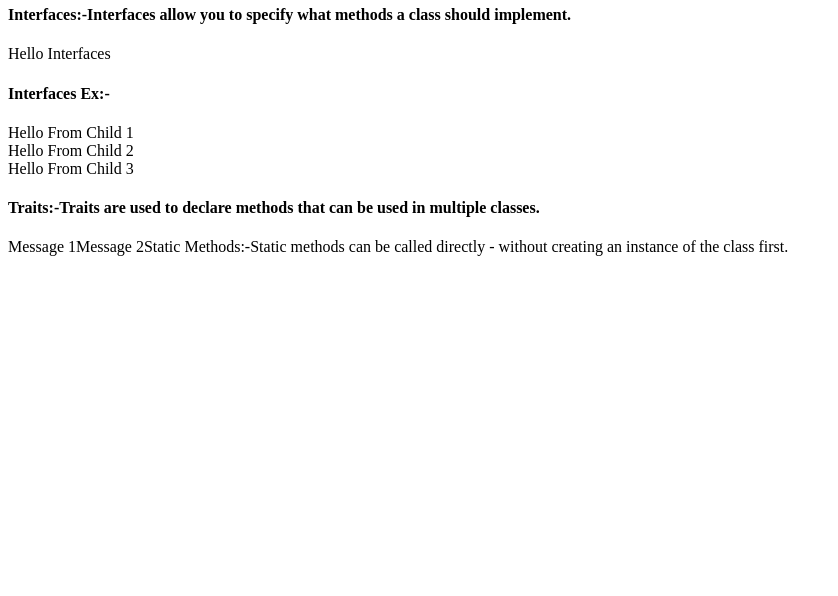
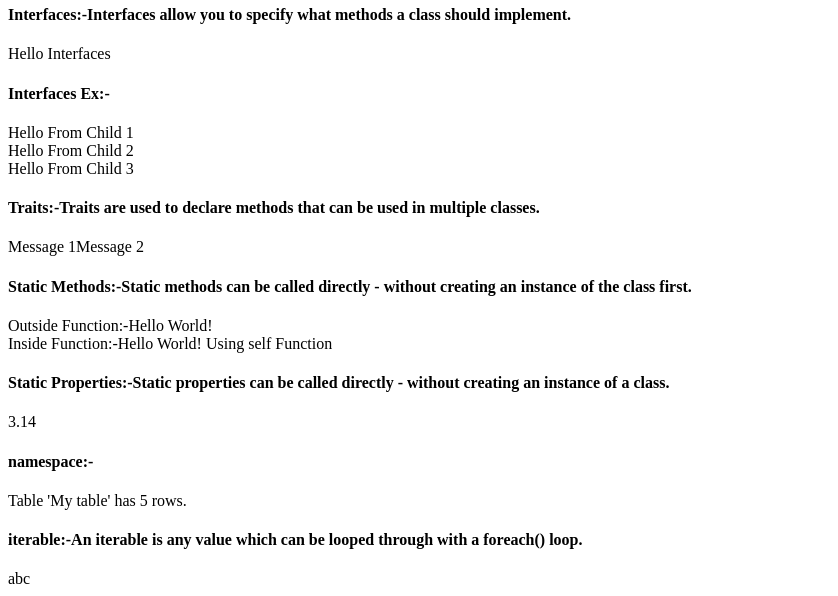
Before and after one commit to DhavalDubariya/Learn-and-fun-Jquery, a PHP site: page /oop.php in a window 1280 px wide. Shown: the part 1265-1861 px from the top of the page, without its empty margins (0-838 px from the left). Before the commit the page ends 1521 px from the top, so only its background shows below. Run offline with PHP 8.4, Linux system fonts and the light colour scheme.

Commit message:
object oriented programming 28 March

```diff
--- a/PHP/21_MARCH_PHP/Class-Object/oop.php
+++ b/PHP/21_MARCH_PHP/Class-Object/oop.php
@@ -1,3 +1,22 @@
+<?php
+
+namespace Html;
+
+class Table
+{
+    public $title = "";
+    public $numRows = 0;
+    public function message()
+    {
+        echo "<p>Table '{$this->title}' has {$this->numRows} rows.</p>";
+    }
+}
+$table = new Table();
+$table->title = "My table";
+$table->numRows = 5;
+
+
+?>
 <!DOCTYPE html>
 <html lang="en">
 
@@ -454,7 +473,8 @@
         public function hello();
     }
 
-    class child_1 implements parents_class_1{
+    class child_1 implements parents_class_1
+    {
         public function hello()
         {
             echo "Hello From Child 1 <br>";
@@ -462,7 +482,8 @@
     }
 
 
-    class child_2 implements parents_class_1{
+    class child_2 implements parents_class_1
+    {
         public function hello()
         {
             echo "Hello From Child 2  <br>";
@@ -470,7 +491,8 @@
     }
 
 
-    class child_3 implements parents_class_1{
+    class child_3 implements parents_class_1
+    {
         public function hello()
         {
             echo "Hello From Child 3  <br>";
@@ -481,30 +503,33 @@
     $child_2 = new child_2();
     $child_3 = new child_3();
 
-    $new_array = array($child_1,$child_2,$child_3);
+    $new_array = array($child_1, $child_2, $child_3);
 
-    foreach($new_array as $x){
+    foreach ($new_array as $x) {
         $x->hello();
     }
 
     echo "<h4>Traits:-Traits are used to declare methods that can be used in multiple classes.</h4>";
 
-    trait message_first{
+    trait message_first
+    {
         public function msg1()
         {
             echo "Message 1";
         }
     }
 
-    trait message_sec{
+    trait message_sec
+    {
         public function msg2()
         {
             echo "Message 2";
         }
     }
 
-    class welcome{
-        use message_first,message_sec;
+    class welcome
+    {
+        use message_first, message_sec;
     }
 
     $obj = new welcome();
@@ -513,7 +538,62 @@
     $obj1 = new welcome();
     $obj1->msg2();
 
-    echo "Static Methods:-Static methods can be called directly - without creating an instance of the class first.";
+    echo "<h4>Static Methods:-Static methods can be called directly - without creating an instance of the class first.</h4>";
+    echo "Outside Function:-";
+
+    class greeting
+    {
+        public static function welcome()
+        {
+            echo "Hello World!<br>";
+        }
+    }
+
+    // Call static method
+    greeting::welcome();
+
+    echo "Inside Function:-";
+
+    class greetings
+    {
+        public static function welcome()
+        {
+            echo "Hello World! Using self Function";
+        }
+
+        public function __construct()
+        {
+            self::welcome();
+        }
+    }
+
+    new greetings();
+
+    echo "<h4>Static Properties:-Static properties can be called directly - without creating an instance of a class.
+
+    </h4>";
+
+    class pi
+    {
+        public static $value = 3.14;
+    }
+
+    echo pi::$value;
+
+    echo "<h4>namespace:-</h4>";
+    $table->message();
+
+    echo "<h4>iterable:-An iterable is any value which can be looped through with a foreach() loop.
+    </h4>";
+    function printIterable(iterable $myIterable)
+    {
+        foreach ($myIterable as $item) {
+            echo $item;
+        }
+    }
+
+    $arr = ["a", "b", "c"];
+    printIterable($arr);
 
 
 
```
